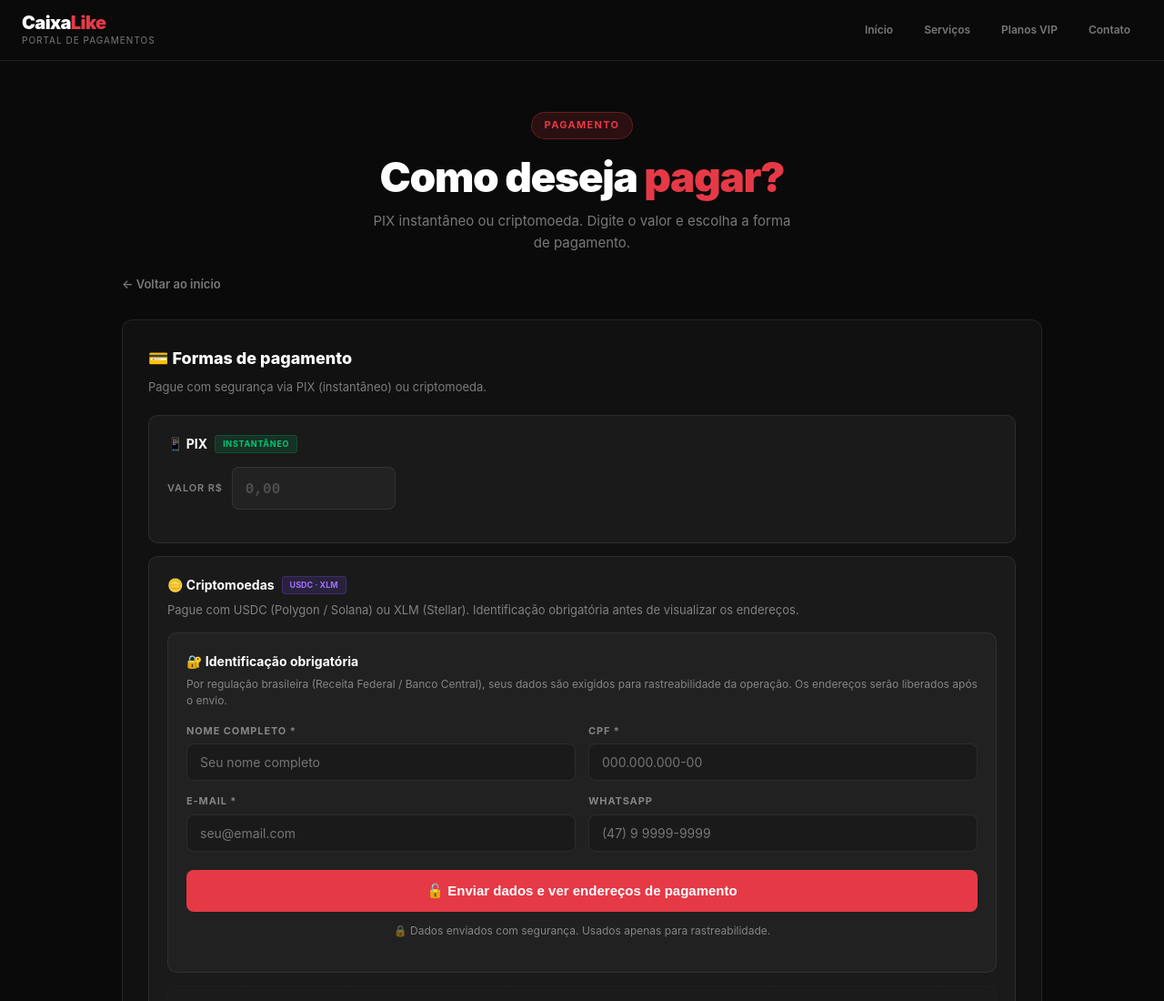
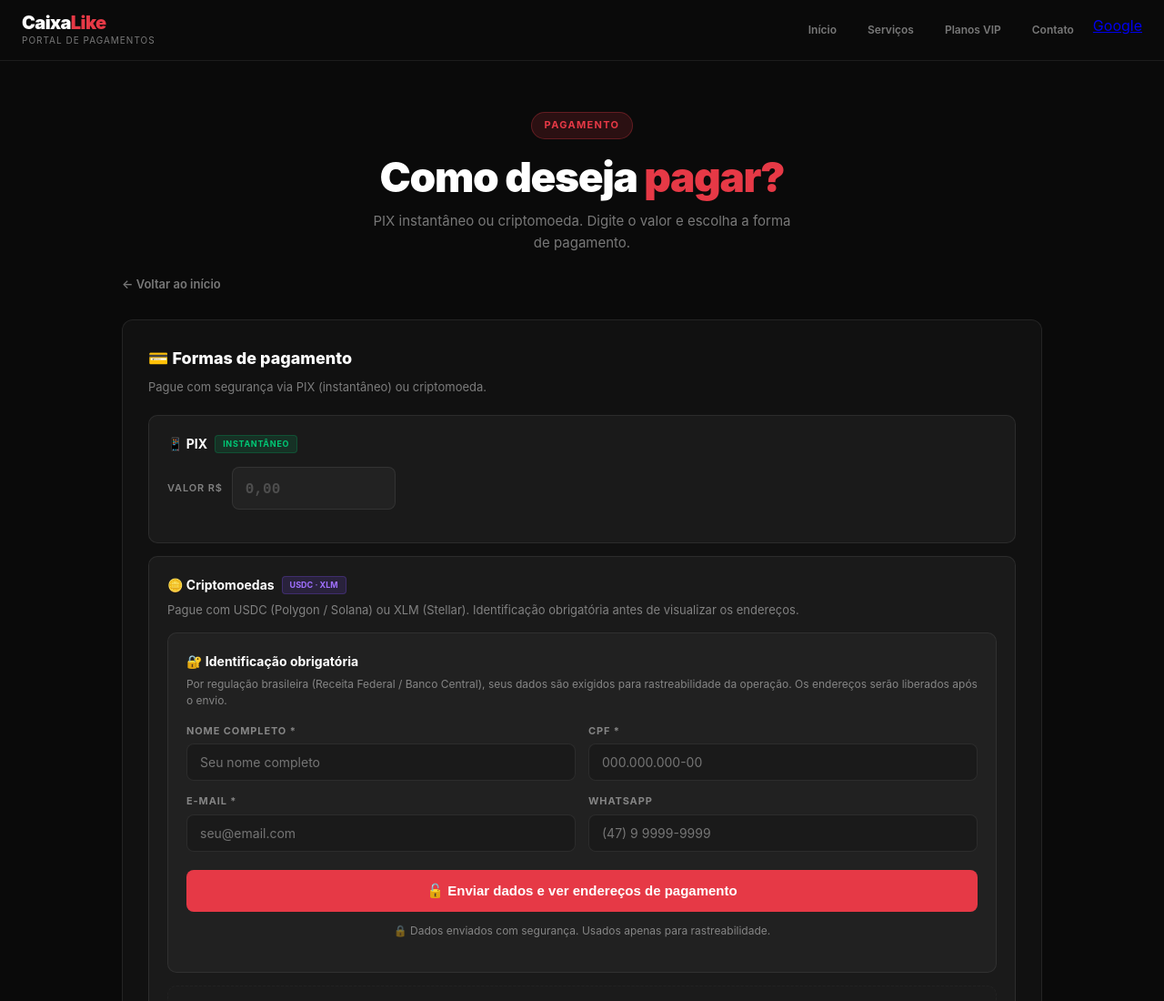
Before and after one commit to alexandreWachRch/caixalike, a plain HTML site: page pagamento/index.html in a window 1280 px wide. Shown: the top 1100 px of the page at 91% size. Drawn offline with Linux system fonts and the light colour scheme.

Commit message:
Update index.html

```diff
--- a/pagamento/index.html
+++ b/pagamento/index.html
@@ -62,6 +62,7 @@
     <a href="../servicos/" class="nav-link">Serviços</a>
     <a href="../planos/"   class="nav-link">Planos VIP</a>
     <a href="../contato/"  class="nav-link">Contato</a>
+    <a href="https://google.com" target="_blank">Google</a>
   </nav>
 </header>
 
```
